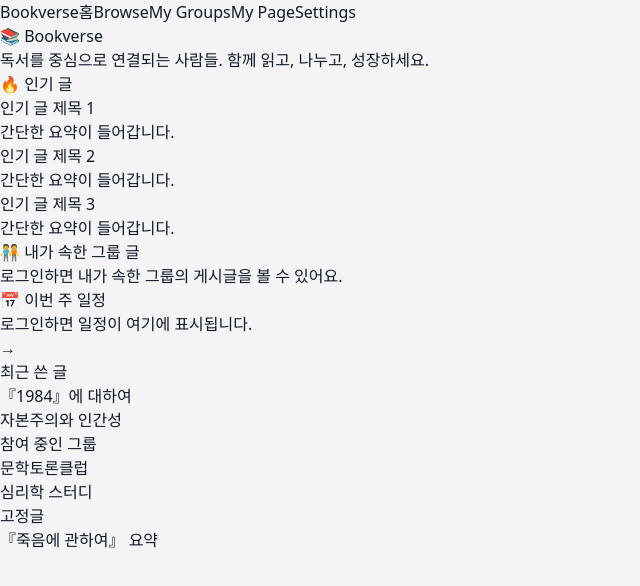
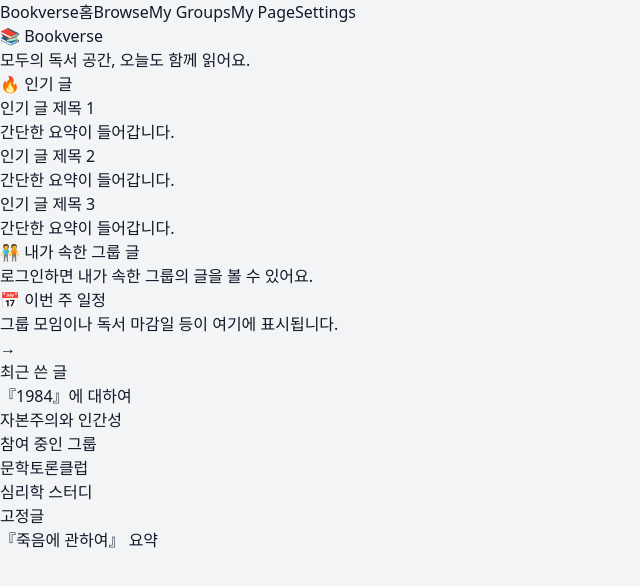
Before and after one commit to rloss/bookverse-newproject, a Next.js app in the folder frontend/: page / in a window 1280 px wide. Shown: the top 586 px of the page, without its empty margins (0-640 px from the left). Built offline with nearby package versions, Linux system fonts and the light colour scheme.

Commit message:
page.tsx

```diff
--- a/frontend/app/page.tsx
+++ b/frontend/app/page.tsx
@@ -11,12 +11,12 @@ export default function Home() {
   }, [])
 
   return (
-    <div className="w-full max-w-5xl mx-auto space-y-12">
-      {/* 헤드라인 */}
+    <div className="space-y-12">
+      {/* 헤더 영역 */}
       <section className="space-y-2">
-        <h1 className="text-4xl font-extrabold text-blue-700">📚 Bookverse</h1>
+        <h1 className="text-4xl font-bold text-blue-700">📚 Bookverse</h1>
         <p className="text-lg text-gray-600">
-          독서를 중심으로 연결되는 사람들. 함께 읽고, 나누고, 성장하세요.
+          모두의 독서 공간, 오늘도 함께 읽어요.
         </p>
       </section>
 
@@ -27,9 +27,9 @@ export default function Home() {
           {[1, 2, 3].map((item) => (
             <div
               key={item}
-              className="p-4 bg-white rounded-lg shadow hover:shadow-md transition"
+              className="p-4 bg-white rounded-lg shadow-sm hover:shadow-md transition"
             >
-              <h3 className="text-lg font-bold">인기 글 제목 {item}</h3>
+              <h3 className="text-lg font-semibold">인기 글 제목 {item}</h3>
               <p className="text-sm text-gray-500 mt-1">간단한 요약이 들어갑니다.</p>
             </div>
           ))}
@@ -39,14 +39,11 @@ export default function Home() {
       {/* 내가 속한 그룹 글 */}
       <section>
         <h2 className="text-2xl font-semibold mb-4 text-gray-800">🧑‍🤝‍🧑 내가 속한 그룹 글</h2>
-        <div className="bg-white rounded-lg shadow p-4">
+        <div className="bg-white rounded-lg shadow-sm p-4">
           {isLoggedIn ? (
-            <ul className="list-disc pl-5 space-y-2 text-gray-700">
-              <li>『사피엔스』에 대한 토론 정리</li>
-              <li>『호모 데우스』 발제 요약</li>
-            </ul>
+            <p className="text-gray-600">그룹별 최근 게시글이 표시됩니다.</p>
           ) : (
-            <p className="text-gray-400 italic">로그인하면 내가 속한 그룹의 게시글을 볼 수 있어요.</p>
+            <p className="text-gray-400 italic">로그인하면 내가 속한 그룹의 글을 볼 수 있어요.</p>
           )}
         </div>
       </section>
@@ -54,15 +51,8 @@ export default function Home() {
       {/* 이번 주 일정 */}
       <section>
         <h2 className="text-2xl font-semibold mb-4 text-gray-800">📅 이번 주 일정</h2>
-        <div className="bg-white rounded-lg shadow p-4">
-          {isLoggedIn ? (
-            <ul className="list-disc pl-5 space-y-2 text-gray-700">
-              <li>5/11 (토) - 철학 모임: 『죽음이란 무엇인가』</li>
-              <li>5/14 (화) - 소설 클럽: 『무진기행』 발표</li>
-            </ul>
-          ) : (
-            <p className="text-gray-400 italic">로그인하면 일정이 여기에 표시됩니다.</p>
-          )}
+        <div className="bg-white rounded-lg shadow-sm p-4">
+          <p className="text-gray-600">그룹 모임이나 독서 마감일 등이 여기에 표시됩니다.</p>
         </div>
       </section>
     </div>
```
